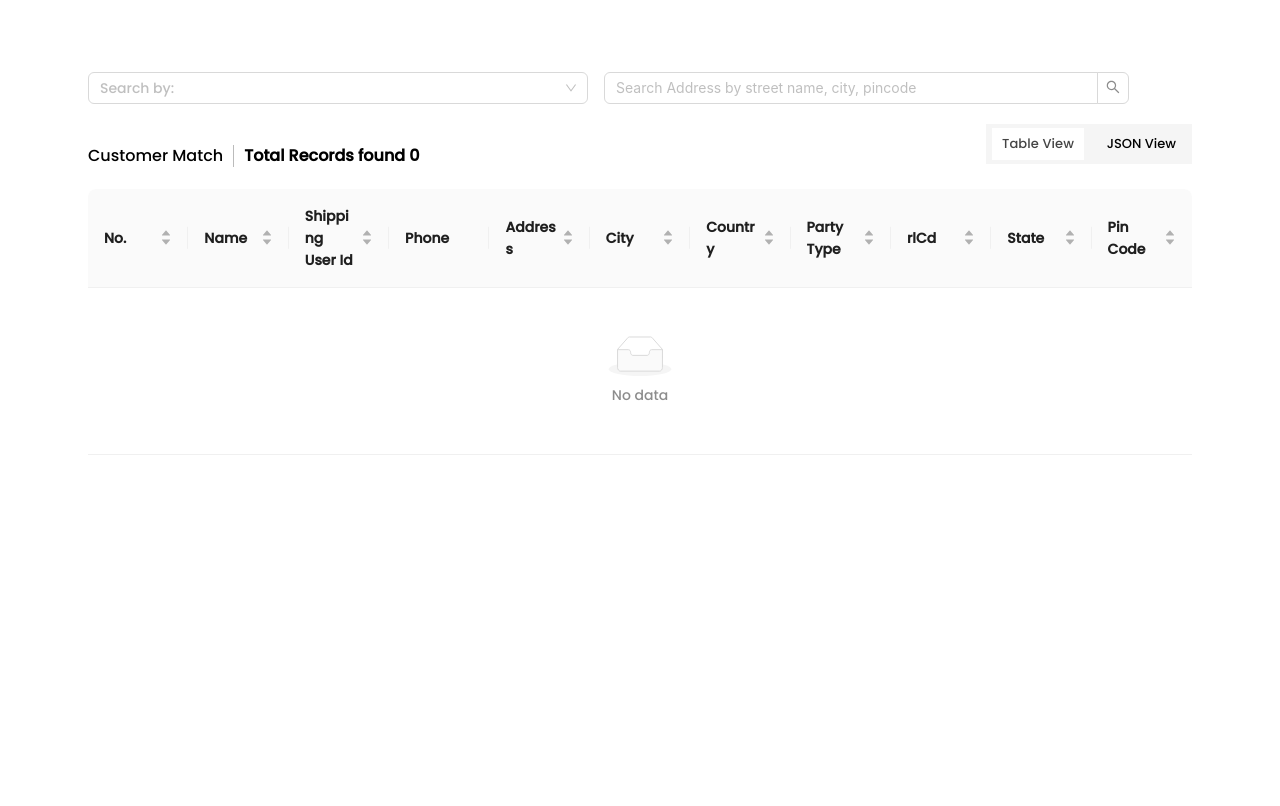
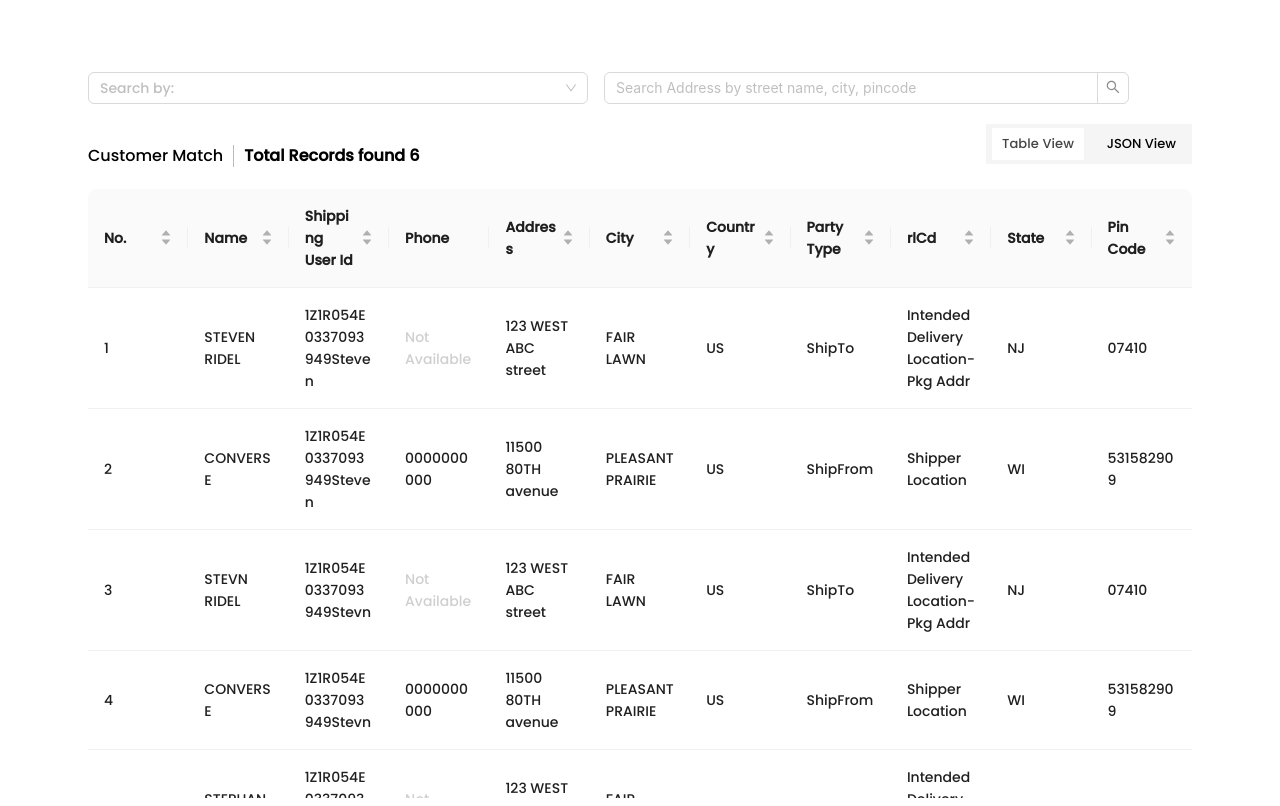
Before and after one commit to sinchana-p-iVoyant/feature-search-ui, a React (Vite) app: page / in a window 1280 px wide. Built offline with nearby package versions, Linux system fonts and the light colour scheme; data requests are answered from the project's data file.

Commit message:
updated both search inputs

```diff
--- a/src/components/SearchUI.tsx
+++ b/src/components/SearchUI.tsx
@@ -94,14 +94,14 @@ interface ResultViewProps {
   receiverOfItemArray: ResultObject[];
 }
 
-export const SearchUI: React.FC<ResultViewProps> = ({ receiverOfItemArray, onSearch }) => {
+export const SearchUI: React.FC<ResultViewProps> = ({ receiverOfItemArray }) => {
   const [originalData, setOriginalData] = useState<DataType[]>([]);
   const [filteredData, setFilteredData] = useState<DataType[]>([]);
   const [table, setTable] = useState('table');
 
   const [searchOne, setSearchOne] = useState([])
   const [searchQuery, setSearchQuery] = useState('');
-  const [isSearchedOne, setIsSearchedOne] = useState(false);
+  // const [isSearchedOne, setIsSearchedOne] = useState(false);
 
   const firstSearchOptions = [
     {
@@ -165,7 +165,17 @@ export const SearchUI: React.FC<ResultViewProps> = ({ receiverOfItemArray, onSea
     console.log(`selected ${value}`);
 
     setSearchOne(value);
-    setIsSearchedOne(true)
+    // setIsSearchedOne(true)
+
+
+    if (searchOne) {
+      let searchedResultsOne = [];
+      searchedResultsOne = originalData.filter(item => {
+        return searchOne.some(value => Object.values(item).includes(value));
+
+      });
+    setFilteredData(searchedResultsOne)
+    }
 
   };
 
@@ -190,19 +200,19 @@ export const SearchUI: React.FC<ResultViewProps> = ({ receiverOfItemArray, onSea
 
         // -----------------
 
-        if (searchOne) {
-          let searchedResultsOne = [];
-          searchedResultsOne = originalData.filter(item => {
-            return searchOne.some(value => Object.values(item).includes(value));
+        // if (searchOne) {
+        //   let searchedResultsOne = [];
+        //   searchedResultsOne = originalData.filter(item => {
+        //     return searchOne.some(value => Object.values(item).includes(value));
 
-          });
-        setFilteredData(searchedResultsOne)
-        }
+        //   });
+        // setFilteredData(searchedResultsOne)
+        // }
       }
     } catch (error) {
       console.log(error);
     }
-  }, [receiverOfItemArray, searchQuery, searchOne]);
+  }, [receiverOfItemArray, searchQuery]);
 
 
   // ---- End: To get initial filtered data (to table) ---------
@@ -212,19 +222,28 @@ export const SearchUI: React.FC<ResultViewProps> = ({ receiverOfItemArray, onSea
       return Object.values(item).some((value) => {
         const includesSearchQuery = value ? value.toString().toLowerCase().includes(searchQuery.toLowerCase()) : false;
         return includesSearchQuery;
-
       });
     });
+    setFilteredData(searchedResultsTwo);
+  };
 
-    setFilteredData(searchedResultsTwo);
+  // const handleSearchOne = () => {
+  //   console.log("clicked")
+  //     let searchedResultsOne = [];
+  //     searchedResultsOne = originalData.filter(item => {
+  //       return searchOne.some(value => Object.values(item).includes(value));
 
-  };
+  //     });
+  //   console.log(searchedResultsOne)
+  //     setFilteredData(searchedResultsOne)
+
+  // }
 
   let result;
 
   switch (table) {
     case 'table':
-      result = <Table columns={columns} dataSource={!isSearchedOne ? filteredData : originalData} pagination={false} scroll={{ y: 510 }}/>;
+      result = <Table columns={columns} dataSource={filteredData} pagination={false} scroll={{ y: 510 }}/>;
       break;
     case 'json':
       result = (
@@ -232,7 +251,7 @@ export const SearchUI: React.FC<ResultViewProps> = ({ receiverOfItemArray, onSea
           height="650"
           language="javascript"
           theme="vs-light"
-          value={ !isSearchedOne ? (JSON.stringify(filteredData, null, 2)) : (JSON.stringify(originalData, null, 2))}
+          value={JSON.stringify(originalData, null, 2)}
           options={{
             selectOnLineNumbers: true,
             lineHeight: 22,
@@ -246,6 +265,16 @@ export const SearchUI: React.FC<ResultViewProps> = ({ receiverOfItemArray, onSea
   }
   const hasShipperUserId = searchOne.includes('shipperUserId')
 
+  // console.log("--searchOne--");
+  // console.log(searchOne);
+
+  // console.log("--originalData--");
+  // console.log(originalData);
+
+  // console.log("--filteredData--");
+  // console.log(filteredData);
+
+
   return (
     <div>
       <div className='inputs-container'>
@@ -257,6 +286,7 @@ export const SearchUI: React.FC<ResultViewProps> = ({ receiverOfItemArray, onSea
             optionFilterProp="children"
             onChange={onChangeOne}
             options={firstOptions}
+            // onSearch={handleSearchOne}
           />
 
           <Search
@@ -287,3 +317,6 @@ export const SearchUI: React.FC<ResultViewProps> = ({ receiverOfItemArray, onSea
     </div>
   );
 };
+
+//  * !isSearchedOne ? filteredData : originalData
+//  value={ !isSearchedOne ? (JSON.stringify(filteredData, null, 2)) : (JSON.stringify(originalData, null, 2))}
```
